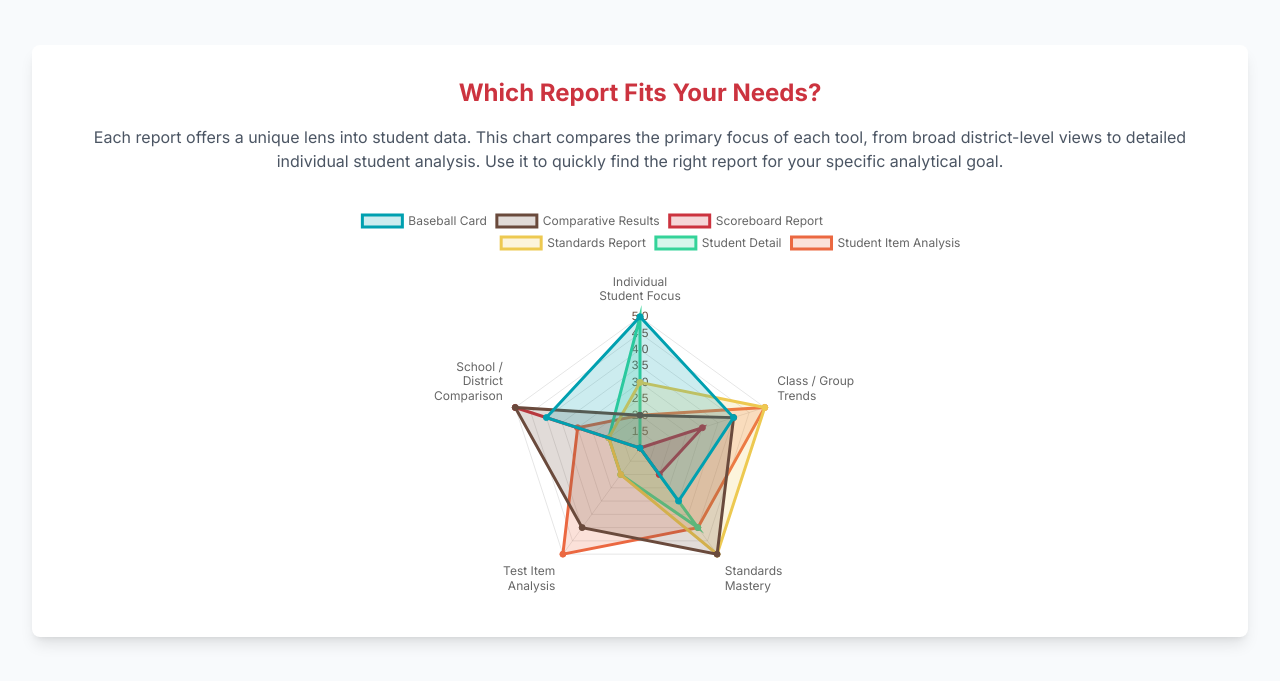
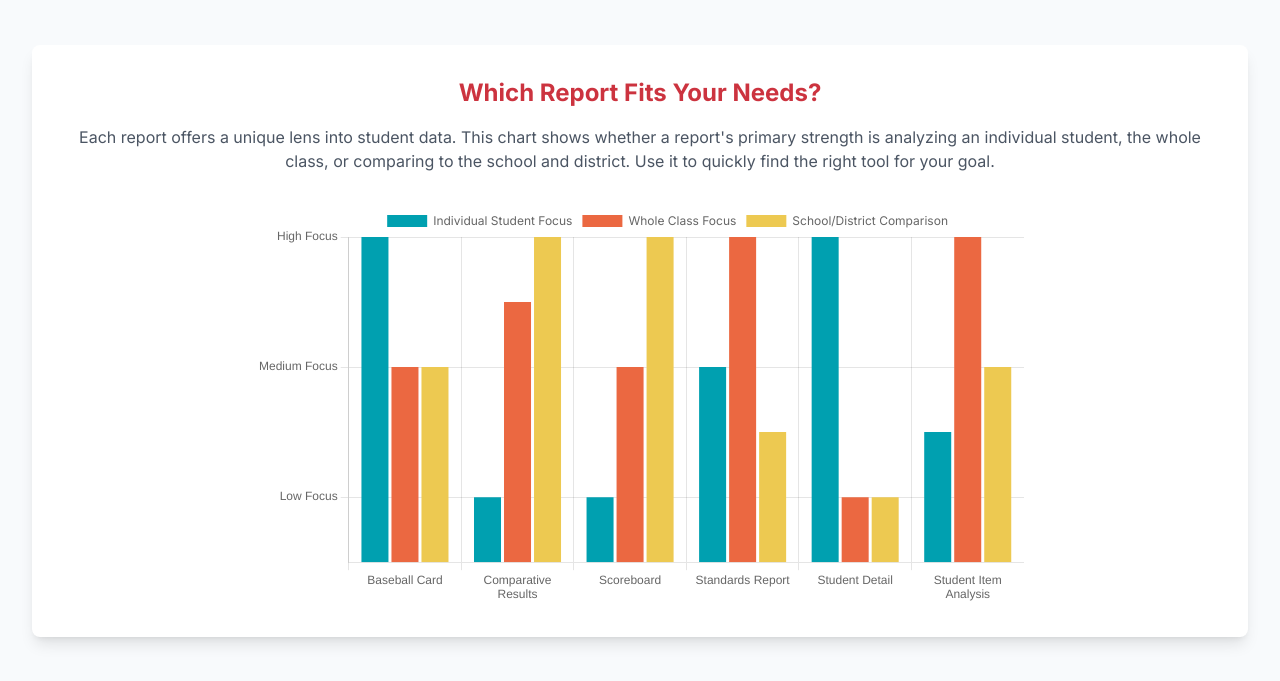
Before and after one commit to mharbert/rrdtechhelp, a plain HTML site: page index.html in a window 1280 px wide. Shown: the part 119-800 px from the top of the page. Drawn offline with nearby package versions, Linux system fonts and the light colour scheme.

Commit message:
Update index.html

```diff
--- a/index.html
+++ b/index.html
@@ -75,8 +75,8 @@
         <section class="mb-16">
             <div class="bg-white rounded-lg shadow-lg p-6 md:p-8">
                 <h2 class="text-2xl font-bold text-[#CC333F] mb-4 text-center">Which Report Fits Your Needs?</h2>
-                <p class="text-center text-gray-600 mb-8">Each report offers a unique lens into student data. This chart compares the primary focus of each tool, from broad district-level views to detailed individual student analysis. Use it to quickly find the right report for your specific analytical goal.</p>
-                <div class="chart-container mx-auto h-96 md:h-[500px] max-w-2xl">
+                <p class="text-center text-gray-600 mb-8">Each report offers a unique lens into student data. This chart shows whether a report's primary strength is analyzing an individual student, the whole class, or comparing to the school and district. Use it to quickly find the right tool for your goal.</p>
+                <div class="chart-container mx-auto h-96 md:h-[500px] max-w-3xl">
                     <canvas id="reportFocusChart"></canvas>
                 </div>
             </div>
@@ -275,63 +275,45 @@
         }
     };
 
+    const { scales, ...commonOptionsNoScales } = commonChartOptions;
+
     new Chart(document.getElementById('reportFocusChart'), {
-        type: 'radar',
+        type: 'bar',
         data: {
-            labels: ['Individual Student Focus', 'Class / Group Trends', 'Standards Mastery', 'Test Item Analysis', 'School / District Comparison'].map(l => wrapLabels(l, 16)),
+            labels: ['Baseball Card', 'Comparative Results', 'Scoreboard', 'Standards Report', 'Student Detail', 'Student Item Analysis'].map(l => wrapLabels(l, 16)),
             datasets: [
                 {
-                    label: 'Baseball Card',
-                    data: [5, 4, 3, 1, 4],
-                    backgroundColor: 'rgba(0, 160, 176, 0.2)',
-                    borderColor: chartColors.blue,
-                    pointBackgroundColor: chartColors.blue
+                    label: 'Individual Student Focus',
+                    data: [5, 1, 1, 3, 5, 2],
+                    backgroundColor: chartColors.blue,
                 },
                 {
-                    label: 'Comparative Results',
-                    data: [2, 4, 5, 4, 5],
-                    backgroundColor: 'rgba(106, 74, 60, 0.2)',
-                    borderColor: chartColors.brown,
-                    pointBackgroundColor: chartColors.brown
+                    label: 'Whole Class Focus',
+                    data: [3, 4, 3, 5, 1, 5],
+                    backgroundColor: chartColors.orange,
                 },
                 {
-                    label: 'Scoreboard Report',
-                    data: [1, 3, 2, 1, 5],
-                    backgroundColor: 'rgba(204, 51, 63, 0.2)',
-                    borderColor: chartColors.red,
-                    pointBackgroundColor: chartColors.red
-                },
-                {
-                    label: 'Standards Report',
-                    data: [3, 5, 5, 2, 2],
-                    backgroundColor: 'rgba(237, 201, 81, 0.2)',
-                    borderColor: chartColors.yellow,
-                    pointBackgroundColor: chartColors.yellow
-                },
-                 {
-                    label: 'Student Detail',
-                    data: [5, 1, 4, 2, 2],
-                    backgroundColor: 'rgba(52, 211, 153, 0.2)',
-                    borderColor: '#34D399',
-                    pointBackgroundColor: '#34D399'
-                },
-                {
-                    label: 'Student Item Analysis',
-                    data: [2, 5, 4, 5, 3],
-                    backgroundColor: 'rgba(235, 104, 65, 0.2)',
-                    borderColor: chartColors.orange,
-                    pointBackgroundColor: chartColors.orange
+                    label: 'School/District Comparison',
+                    data: [3, 5, 5, 2, 1, 3],
+                    backgroundColor: chartColors.yellow,
                 }
             ]
         },
         options: {
             ...commonChartOptions,
             scales: {
-                r: {
-                    angleLines: { color: 'rgba(0, 0, 0, 0.1)' },
-                    grid: { color: 'rgba(0, 0, 0, 0.1)' },
-                    pointLabels: { font: { size: 12, family: 'Inter' } },
-                    ticks: { backdropColor: 'transparent', color: '#6A4A3C' }
+                y: {
+                    beginAtZero: true,
+                    max: 5,
+                    ticks: {
+                        stepSize: 1,
+                        callback: function(value) {
+                            if (value === 5) return 'High Focus';
+                            if (value === 3) return 'Medium Focus';
+                            if (value === 1) return 'Low Focus';
+                            return null;
+                        }
+                    }
                 }
             }
         }
```
